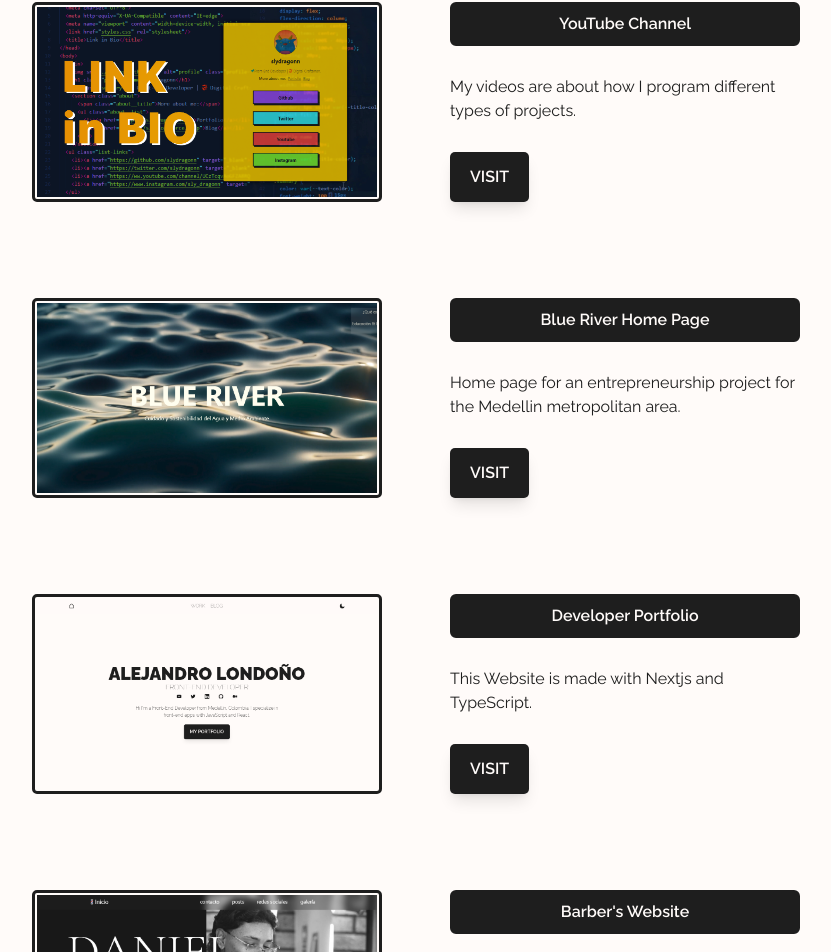
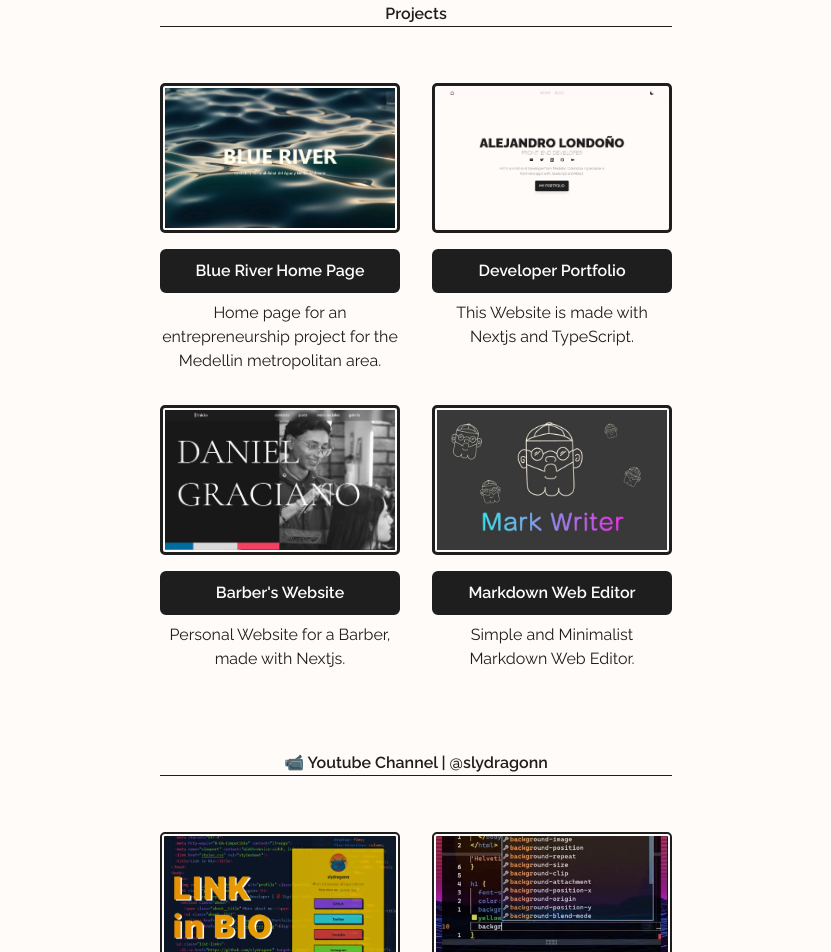
Before and after one commit to slydragonn/portfolio, a Next.js app: page /work in a window 1280 px wide. Shown: the part 228-1180 px from the top of the page, without its empty margins (224-1055 px from the left). Built offline with nearby package versions, Linux system fonts and the light colour scheme.

Commit message:
style(work page): change ProjectItem styles

```diff
--- a/src/components/ProjectItem.tsx
+++ b/src/components/ProjectItem.tsx
@@ -1,5 +1,5 @@
 import Image from 'next/image'
-import { Button, LinkItem, Tag } from 'components'
+import { LinkItem, Tag } from 'components'
 
 type Image = {
   url: string
@@ -15,29 +15,28 @@ interface ProjectItemProps {
 
 const ProjectItem = ({ image, title, link, summary }: ProjectItemProps) => {
   return (
-    <article className="flex flex-col md:flex-row justify-between items-center w-full">
+    <LinkItem href={link} isExternal={true}>
+      <article className="flex flex-col items-center w-[240px]">
         <Image
           src={image.url}
           alt={image.alt}
           width={500}
           height={500}
           style={{
-          width: '350px',
-          height: '200px',
+            width: '240px',
+            height: '150px',
             borderRadius: '5px',
             objectFit: 'cover',
             padding: '2px'
           }}
           className='border-[3px] border-black dark:border-white'
         />
-      <div className="flex flex-col justify-between items-center md:items-start max-w-[350px] sm:w-[350px] h-[200px] mt-4 md:mt-0">
+        <div className="flex flex-col justify-center items-center gap-2 w-full mt-4">
           <Tag width="100%">{title}</Tag>
-        <p className="text-center md:text-left text-black dark:text-white">{summary}</p>
-        <LinkItem href={link} isExternal={true}>
-          <Button>VISIT</Button>
-        </LinkItem>
+          <p className="text-center text-black dark:text-white">{summary}</p>
         </div>
       </article>
+    </LinkItem>
   )
 }
 
--- a/src/pages/index.tsx
+++ b/src/pages/index.tsx
@@ -81,7 +81,7 @@ const Home: NextPage = () => {
             </a>
           </p>
         </section>
-        <SubTitle>Lastest Youtube Videos</SubTitle>
+        <SubTitle>📹 Lastest Youtube Videos</SubTitle>
         <section className="flex flex-col md:flex-row justify-between items-center w-full h-[450px] md:h-auto mb-20">
           <Card
             image="/assets/work/youtube-min.png"
--- a/src/pages/work.tsx
+++ b/src/pages/work.tsx
@@ -1,4 +1,4 @@
-import { ProjectItem, Title } from 'components'
+import { Card, ProjectItem, SubTitle, Title } from 'components'
 import { AnimatedShow } from 'components/animations'
 import { NextPage } from 'next'
 import Head from 'next/head'
@@ -13,16 +13,9 @@ const Work: NextPage = () => {
         <div className="mt-10">
           <Title>Work</Title>
         </div>
-        <section className="flex flex-col gap-24 my-20">
-          <ProjectItem
-            image={{
-              url: '/assets/work/youtube-min.png',
-              alt: 'slydragonn youtube channel'
-            }}
-            title="YouTube Channel"
-            summary="My videos are about how I program different types of projects."
-            link="https://www.youtube.com/@slydragonn"
-          />
+        <section className="flex flex-col items-center gap-20 my-20">
+          <section className='flex flex-wrap justify-center gap-8 max-w-lg'>
+            <SubTitle>Projects</SubTitle>
             <ProjectItem
               image={{
                 url: '/assets/work/blue-river.PNG',
@@ -57,6 +50,20 @@ const Work: NextPage = () => {
               link="https://markwriter.tech/"
             />
           </section>
+          <section className='flex flex-wrap justify-center gap-8 max-w-lg'>
+            <SubTitle>📹 Youtube Channel | @slydragonn</SubTitle>
+            <Card
+              image="/assets/work/youtube-min.png"
+              title="Link in Bio page"
+              link="https://www.youtube.com/@slydragonn"
+            />
+            <Card
+              image="/short.webp"
+              title="CSS Text Gradient"
+              link="https://www.youtube.com/@slydragonn"
+            />
+          </section>
+        </section>
       </main>
     </AnimatedShow>
   )
```
Lines whose indentation alone changed are shown as unchanged.
